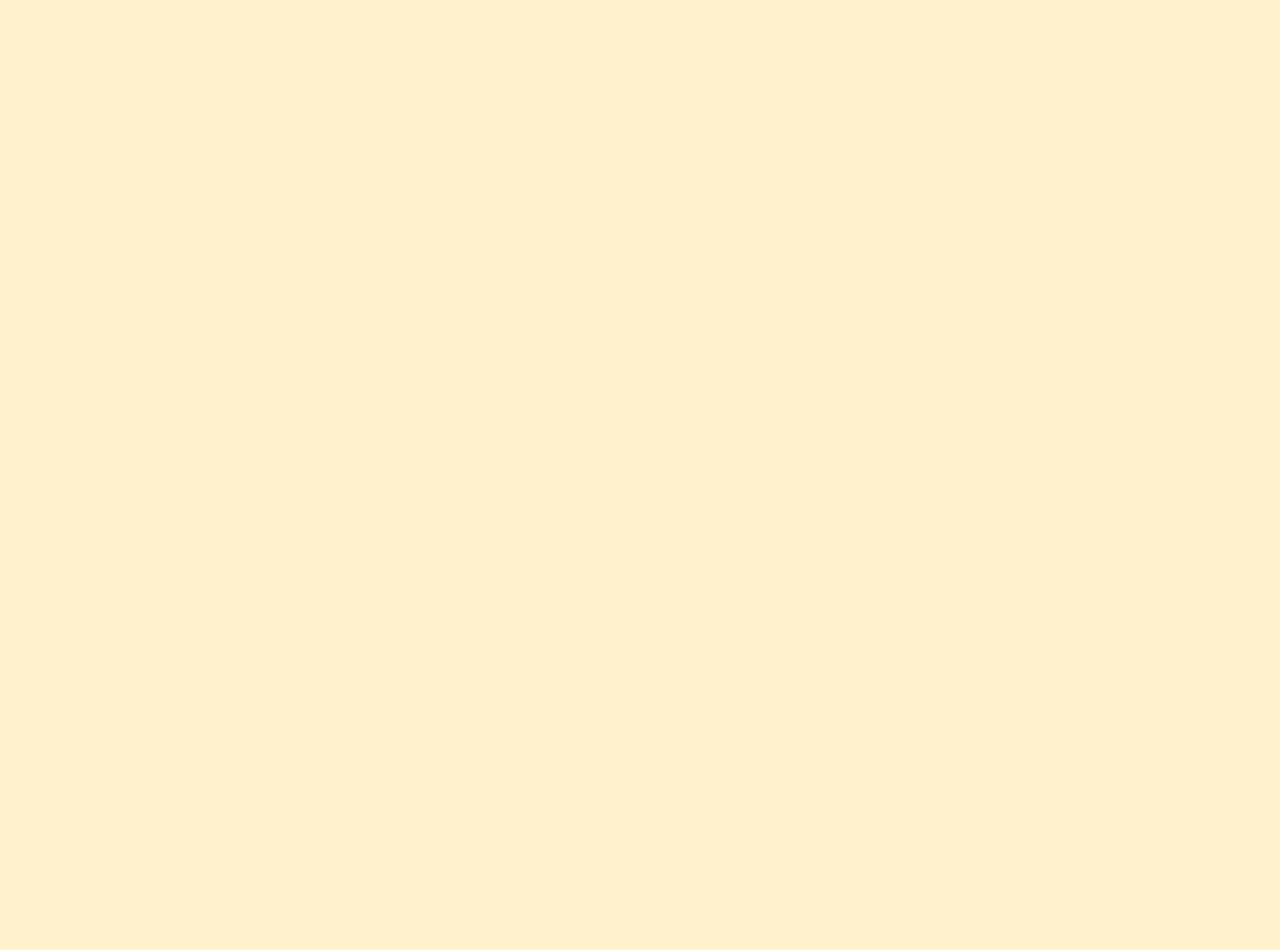
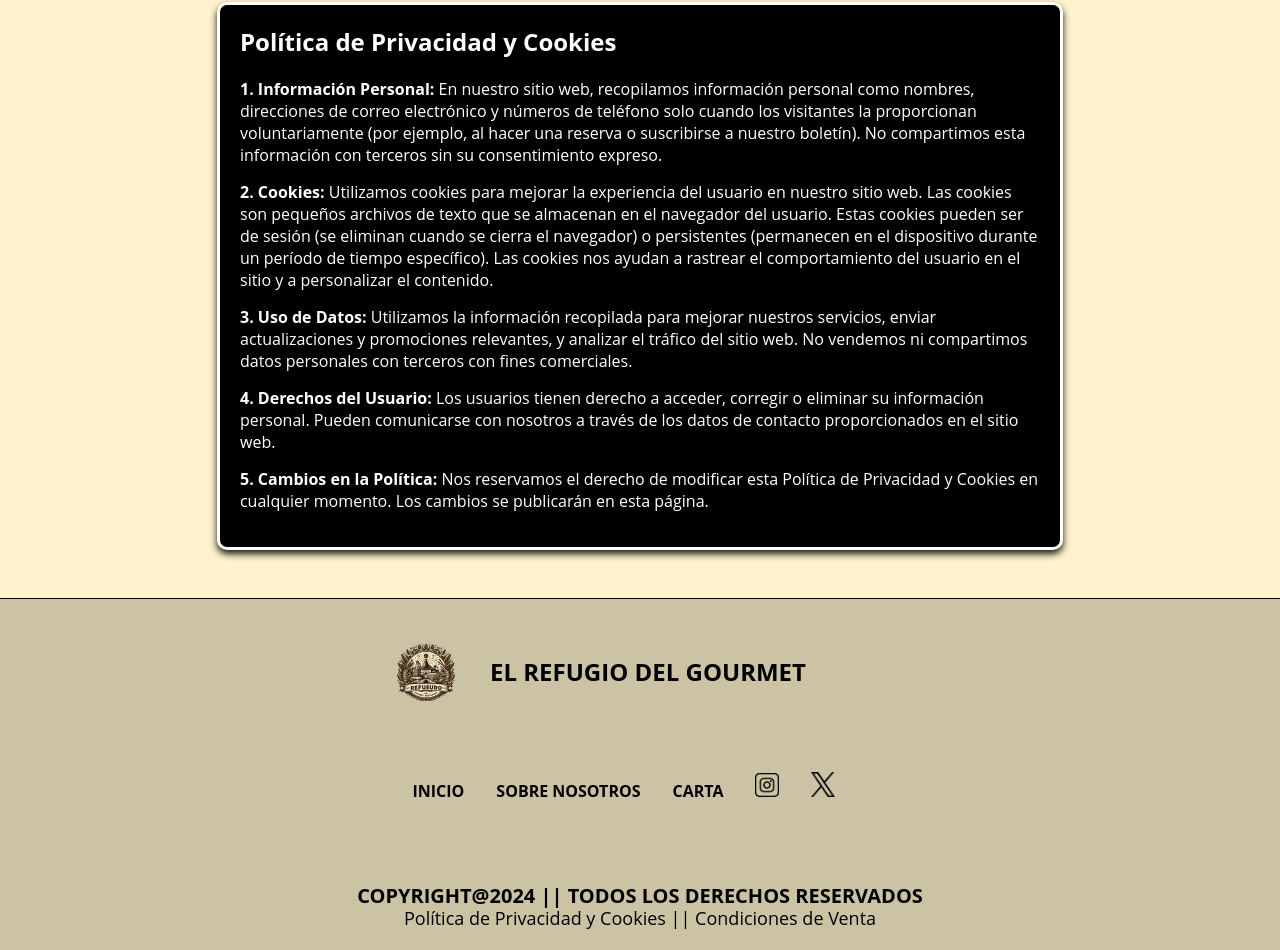
Before and after one commit to Deathvks/EL-REFUGIO-DEL-GOURMET, a React (Vite) app: page /privacy in a window 1280 px wide. Before the commit this address had no page. Shown: the part 143-1093 px from the top of the page. Before the commit the page ends 800 px from the top, so only its background shows below. Built offline with nearby package versions, Linux system fonts and the light colour scheme.

Commit message:
add pages cookies

```diff
--- a/src/App.jsx
+++ b/src/App.jsx
@@ -1,5 +1,7 @@
 import './App.css';
 import Home from './pages/home/Home';
+import Privacy from './pages/privacy/Privacy';
+import Sales from './pages/sales/Sales';
 import { BrowserRouter, Routes, Route } from "react-router-dom";
 function App() {
 
@@ -8,6 +10,8 @@ function App() {
       <Routes>
         <Route path="/" element={<Home />} />
         <Route path="/home" element={<Home />} />
+        <Route path="/privacy" element={<Privacy />} />
+        <Route path="/sales" element={<Sales />} />
       </Routes>
     </BrowserRouter>
   )
--- /dev/null
+++ b/src/components/cookies-privacy/CookiesPrivacy.css
@@ -0,0 +1,37 @@
+/* Extra small devices (phones, 600px and down) */
+@media only screen and (max-width: 600px) {}
+
+/* Small devices (portrait tablets and large phones, 600px and up) */
+@media only screen and (min-width: 600px) {}
+
+/* Medium devices (landscape tablets, 768px and up) */
+@media only screen and (min-width: 768px) {}
+
+/* Large devices (laptops/desktops, 992px and up) */
+@media only screen and (min-width: 992px) {}
+
+/* Extra large devices (large laptops and desktops, 1200px and up) */
+@media only screen and (min-width: 1200px) {
+    .cookiesPrivacy-all {
+        border-radius: 10px;
+        border: 3px solid #ffffff;
+        max-width: 800px;
+        margin: 3em auto;
+        padding: 20px;
+        background-color: #000000;
+        box-shadow: 0 4px 7px rgba(0, 0, 0, 0.9);
+    }
+
+    .cookiesPrivacy-all h1 {
+        font-size: 24px;
+        margin-bottom: 20px;
+        color: #ffffff;
+    }
+
+    .cookiesPrivacy-all p {
+        font-size: 16px;
+        margin-bottom: 15px;
+        color: #ffffff;
+    }
+
+}
--- /dev/null
+++ b/src/components/cookies-privacy/CookiesPrivacy.jsx
@@ -0,0 +1,16 @@
+import "./CookiesPrivacy.css";
+
+function CookiesPrivacy() {
+    return (
+        <div class="cookiesPrivacy-all">
+            <h1>Política de Privacidad y Cookies</h1>
+            <p><strong>1. Información Personal:</strong> En nuestro sitio web, recopilamos información personal como nombres, direcciones de correo electrónico y números de teléfono solo cuando los visitantes la proporcionan voluntariamente (por ejemplo, al hacer una reserva o suscribirse a nuestro boletín). No compartimos esta información con terceros sin su consentimiento expreso.</p>
+            <p><strong>2. Cookies:</strong> Utilizamos cookies para mejorar la experiencia del usuario en nuestro sitio web. Las cookies son pequeños archivos de texto que se almacenan en el navegador del usuario. Estas cookies pueden ser de sesión (se eliminan cuando se cierra el navegador) o persistentes (permanecen en el dispositivo durante un período de tiempo específico). Las cookies nos ayudan a rastrear el comportamiento del usuario en el sitio y a personalizar el contenido.</p>
+            <p><strong>3. Uso de Datos:</strong> Utilizamos la información recopilada para mejorar nuestros servicios, enviar actualizaciones y promociones relevantes, y analizar el tráfico del sitio web. No vendemos ni compartimos datos personales con terceros con fines comerciales.</p>
+            <p><strong>4. Derechos del Usuario:</strong> Los usuarios tienen derecho a acceder, corregir o eliminar su información personal. Pueden comunicarse con nosotros a través de los datos de contacto proporcionados en el sitio web.</p>
+            <p><strong>5. Cambios en la Política:</strong> Nos reservamos el derecho de modificar esta Política de Privacidad y Cookies en cualquier momento. Los cambios se publicarán en esta página.</p>
+        </div>
+    )
+}
+
+export default CookiesPrivacy;
--- a/src/components/footer/Footer.css
+++ b/src/components/footer/Footer.css
@@ -84,4 +84,15 @@
     .footer-twitter{
         width: 1.5em;
     }
+
+    .footer-copyright{
+        display: flex;
+        flex-direction: row;
+        margin-top: 1em;
+    }
+
+    .footer-text-copyright{
+        color: rgb(0, 0, 0);
+        font-size: 18px;
+    }
 }
--- a/src/components/footer/Footer.jsx
+++ b/src/components/footer/Footer.jsx
@@ -19,14 +19,25 @@ function Footer() {
             <a href="./">Inicio</a>
             <a href="">Sobre Nosotros</a>
             <a href="">Carta</a>
-            <a href='https://www.instagram.com'><img src="../../../img/insta.webp" alt='insta' className='footer-insta'/></a>
-            <a href='https://www.twitter.com'><img src="../../../img/twitter.webp" alt='twitter' className='footer-twitter'/></a>
+            <a href='https://www.instagram.com'><img src="../../../img/insta.webp" alt='insta' className='footer-insta' /></a>
+            <a href='https://www.twitter.com'><img src="../../../img/twitter.webp" alt='twitter' className='footer-twitter' /></a>
           </nav>
+
           <div className="footer-copy">
             <h1 className="footer-text-copy">
               COPYRIGHT@2024 || TODOS LOS DERECHOS RESERVADOS
             </h1>
           </div>
+
+          <div className="footer-copyright">
+            <a href="/privacy"><p className="footer-text-copyright">
+              Política de Privacidad y Cookies |
+            </p></a>
+            <a href="/sales"><p className="footer-text-copyright">
+              | Condiciones de Venta
+            </p></a>
+          </div>
+
         </footer>
       </div>
     </>
--- /dev/null
+++ b/src/components/sales-manager/SalesManager.css
@@ -0,0 +1,36 @@
+/* Extra small devices (phones, 600px and down) */
+@media only screen and (max-width: 600px) {}
+
+/* Small devices (portrait tablets and large phones, 600px and up) */
+@media only screen and (min-width: 600px) {}
+
+/* Medium devices (landscape tablets, 768px and up) */
+@media only screen and (min-width: 768px) {}
+
+/* Large devices (laptops/desktops, 992px and up) */
+@media only screen and (min-width: 992px) {}
+
+/* Extra large devices (large laptops and desktops, 1200px and up) */
+@media only screen and (min-width: 1200px) {
+    .sales-manager-all {
+        border-radius: 10px;
+        border: 3px solid #ffffff;
+        max-width: 800px;
+        margin: 3em auto;
+        padding: 20px;
+        background-color: #000000;
+        box-shadow: 0 4px 7px rgba(0, 0, 0, 0.9);
+    }
+
+    .sales-manager-all h1 {
+        font-size: 24px;
+        margin-bottom: 20px;
+        color: #ffffff;
+    }
+
+    .sales-manager-all p {
+        font-size: 16px;
+        margin-bottom: 15px;
+        color: #ffffff;
+    }
+}
--- /dev/null
+++ b/src/components/sales-manager/SalesManager.jsx
@@ -0,0 +1,17 @@
+import './SalesManager.css';
+
+function SalesManager() {
+    return (
+        <div class="sales-manager-all">
+            <h1>Condiciones de Venta</h1>
+            <p><strong>1. Reservas y Pedidos:</strong> Los clientes pueden realizar reservas o pedidos a través de nuestro sitio web. Nos comprometemos a confirmar las reservas y procesar los pedidos de manera eficiente.</p>
+            <p><strong>2. Pago:</strong> Aceptamos pagos en efectivo, tarjetas de crédito y otros métodos electrónicos. Los precios incluyen impuestos y cargos adicionales, si los hubiera.</p>
+            <p><strong>3. Entrega:</strong> Entregamos los pedidos dentro del área especificada. Los tiempos de entrega pueden variar según la demanda y la ubicación.</p>
+            <p><strong>4. Cancelaciones y Devoluciones:</strong> Los clientes pueden cancelar o modificar sus reservas y pedidos con anticipación. Consulta nuestra política completa para obtener más detalles.</p>
+            <p><strong>5. Responsabilidad:</strong> No nos hacemos responsables por daños o pérdidas causados por circunstancias fuera de nuestro control.</p>
+            <p><strong>6. Cambios en las Condiciones:</strong> Nos reservamos el derecho de modificar estas Condiciones de Venta en cualquier momento. Los cambios se publicarán en esta página.</p>
+        </div>
+    )
+}
+
+export default SalesManager;
--- a/src/pages/home/Home.jsx
+++ b/src/pages/home/Home.jsx
@@ -8,7 +8,7 @@ function Home() {
     <div>
       <Header />
       <Content />
-      <ImageList/>
+      <ImageList />
       <Footer />
     </div>
   );
--- /dev/null
+++ b/src/pages/privacy/Privacy.jsx
@@ -0,0 +1,15 @@
+import Header from "../../components/header/Header";
+import CookiesPrivacy from "../../components/cookies-privacy/CookiesPrivacy";
+import Footer from "../../components/footer/Footer";
+
+function Privacy(){
+    return (
+        <div>
+            <Header />
+            <CookiesPrivacy />
+            <Footer/>
+        </div>
+    )
+}
+
+export default Privacy;
--- /dev/null
+++ b/src/pages/sales/Sales.jsx
@@ -0,0 +1,15 @@
+import Header from "../../components/header/Header"
+import SalesManager from "../../components/sales-manager/SalesManager";
+import Footer from "../../components/footer/Footer";;
+
+function Sales(){
+    return(
+        <div>
+            <Header />
+            <SalesManager />
+            <Footer />
+        </div>
+    )
+}
+
+export default Sales;
```
